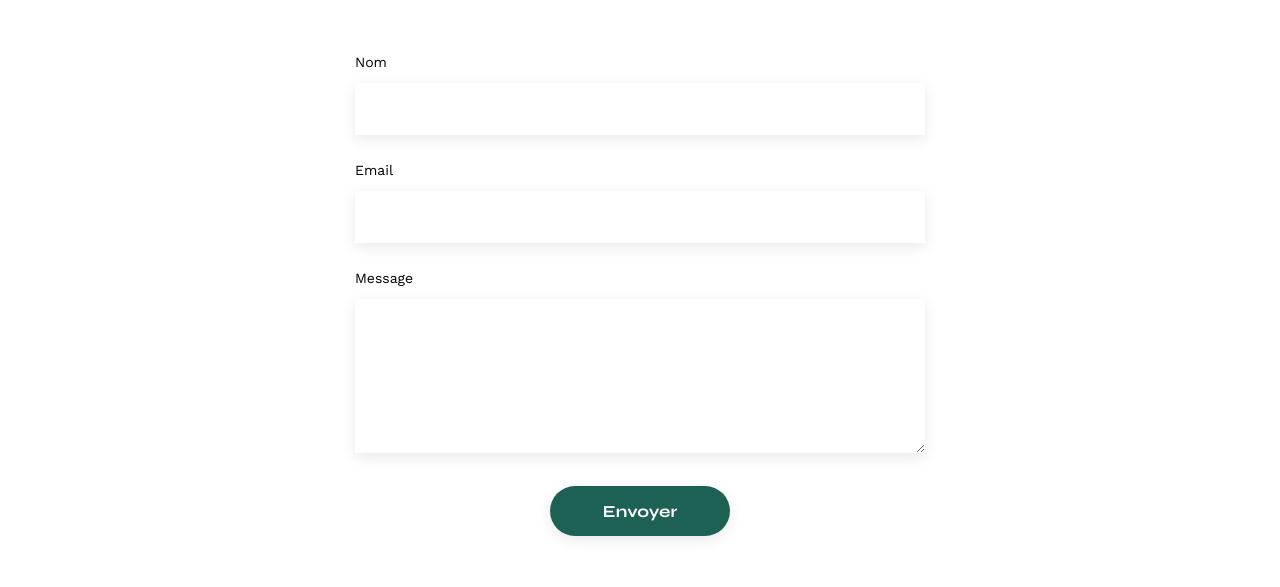
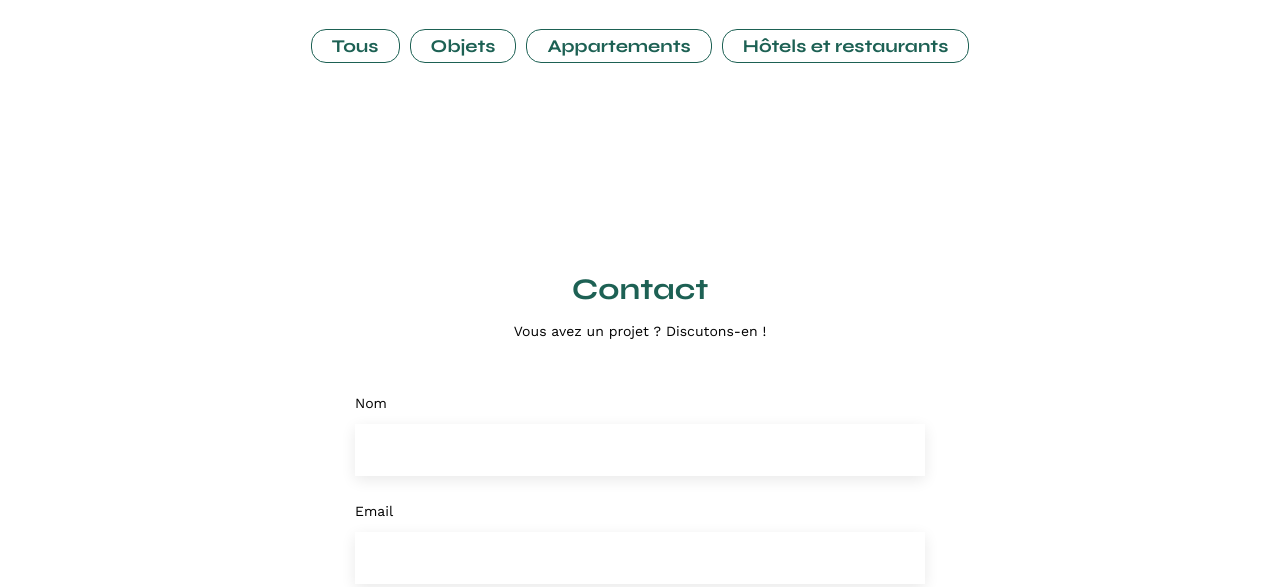
Before and after one commit to euspod/Portfolio-architecte-sophie-bluel, a plain HTML site: page FrontEnd/index.html in a window 1280 px wide. Shown: the part 712-1299 px from the top of the page. Drawn offline with nearby package versions, Linux system fonts and the light colour scheme; no server answers.

Commit message:
ajout boutons html/css; tests fonctionPourFilterGaleriess

```diff
--- a/Backend/works.js
+++ b/Backend/works.js
@@ -2,6 +2,9 @@
 // async function generateGallery() {
 //     let data = await fetch('http://localhost:5678/api/works');
 //     let jsonData = await data.json();
+
+// const { response } = require("express");
+
 
 //    return jsonData;
 // }
@@ -31,28 +34,65 @@
 // const jsonData = await data.json();
 
 //
-async function fetchWorks () {
-    const works = await fetch('http://localhost:5678/api/works');
-    const jsonData = await works.json();
-    return await jsonData;
-}
+// async function fetchWorks () {
+//     const works = await fetch('http://localhost:5678/api/works');
+//     const jsonData = await works.json();
+//     return jsonData;
+// }
 
-async function generateWorks() {
-    const works = await fetchWorks();
-    let html = '';
-    works.forEach(work => {
-        let content =  `<figure>
-                        <img src="${work.imageUrl}">
-                        <figcaption>${work.title}</figcaption>
-                        </figure>`;
+// async function generateWorks() {
+//     const works = await fetchWorks();
+//     let htmlContent = '';
+//     works.forEach(work => {
+//         let data =  `<figure>
+//                         <img src="${work.imageUrl}">
+//                         <figcaption>${work.title}</figcaption>
+//                         </figure>`;
 
-    html += content;
-})
-    const gallery = document.querySelector('.gallery');
-    gallery.innerHTML = html;
+//     htmlContent += data;
+// })
+//     const gallery = document.querySelector('.gallery');
+//     gallery.innerHTML = htmlContent;
+
+// }
+// generateWorks();
+const buttons = document.querySelectorAll('.btn')
+const btnAll = document.querySelector('.all');
+const btnObjects = document.querySelector('.objects');
+const btnApartments = document.querySelector('.apartments');
+const btnHotel = document.querySelector('.hotel');
+
+
+ function setSelected() {
+    buttons.forEach(button => {
+        button.classList.remove('selected');
+    });
 
 }
-generateWorks();
+setSelected();
+
+fetch('http://localhost:5678/api/works')
+    .then(response => response.json())
+    .then(data => {
+             for(let i = 0; i < data.length; i++) {
+
+             console.log(data[i].categoryId)
+    }
+
+})
+
+
+
+
+
+
+
+
+
+
+
+
+
 
 /* categories :
 liste des categories(id,name):
--- a/FrontEnd/assets/style.css
+++ b/FrontEnd/assets/style.css
@@ -79,6 +79,7 @@ h1 > span {
 }
 
 h2{
+	margin-top: 5em;
 	font-family: 'Syne';
 	font-weight: 700;
 	font-size: 30px;
@@ -125,6 +126,28 @@ li:hover {
 	text-align: center;
 	margin-bottom: 1em;
 }
+.filters {
+	display:flex;
+	justify-content: center;
+	margin-bottom: 4em;
+	margin-top: 5em;
+}
+.filters button {
+	border-radius:15px;
+	border:1px solid #1D6154;
+	color:#1D6154;
+	background-color:white;
+	padding: 5px 20px 5px 20px;
+	margin:5px;
+	font-family: 'Syne';
+	font-size: 18px;
+}
+
+.filters button.selected {
+	background-color:#1D6154;
+	color:white;
+}
+
 .gallery {
 	width: 100%;
 	display: grid;
--- a/FrontEnd/index.html
+++ b/FrontEnd/index.html
@@ -37,6 +37,12 @@
 	</section>
 	<section id="portfolio">
 		<h2>Mes Projets</h2>
+		<div class="filters">
+			<button class= "btn all selected">Tous</button>
+			<button class= "btn objects ">Objets</button>
+			<button class= "btn apartments ">Appartements</button>
+			<button class= "btn hotel ">Hôtels et restaurants</button>
+		</div>
 		<div class="gallery">
 		</div>
 	</section>
```
